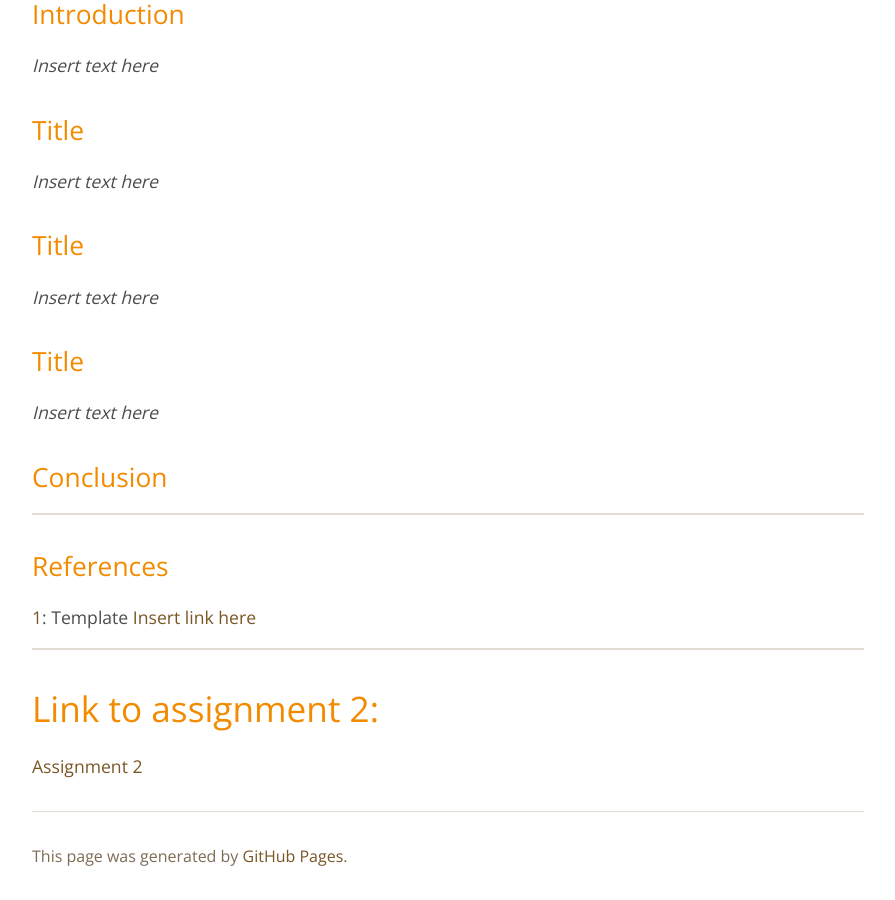
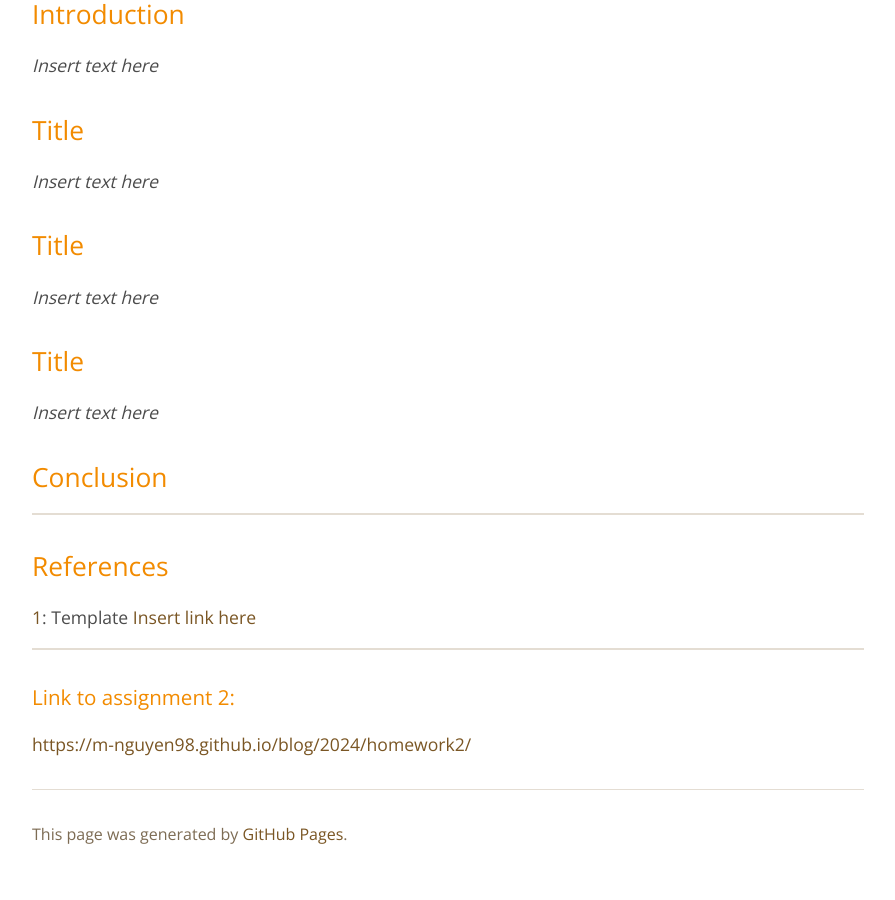
Before and after one commit to s240440/s240440.github.io, a Jekyll site: the page built from index.md, in a window 1280 px wide and 900 px high, scrolled down 614 px. Shown: the whole window, without its empty margins (192-1087 px from the left). Built offline with Jekyll 4.4.1, drawn with Linux system fonts in a browser that asks for light colours; after the commit the page ends 1492 px from its top, so only the background shows below that.

Commit message:
Update index.md

```diff
--- a/index.md
+++ b/index.md
@@ -39,5 +39,5 @@ authors:
 
 * * *
 
-# Link to assignment 2:
-[Assignment 2](https://m-nguyen98.github.io/blog/2024/homework2/)
+### Link to assignment 2:
+[https://m-nguyen98.github.io/blog/2024/homework2/](https://m-nguyen98.github.io/blog/2024/homework2/)
```
